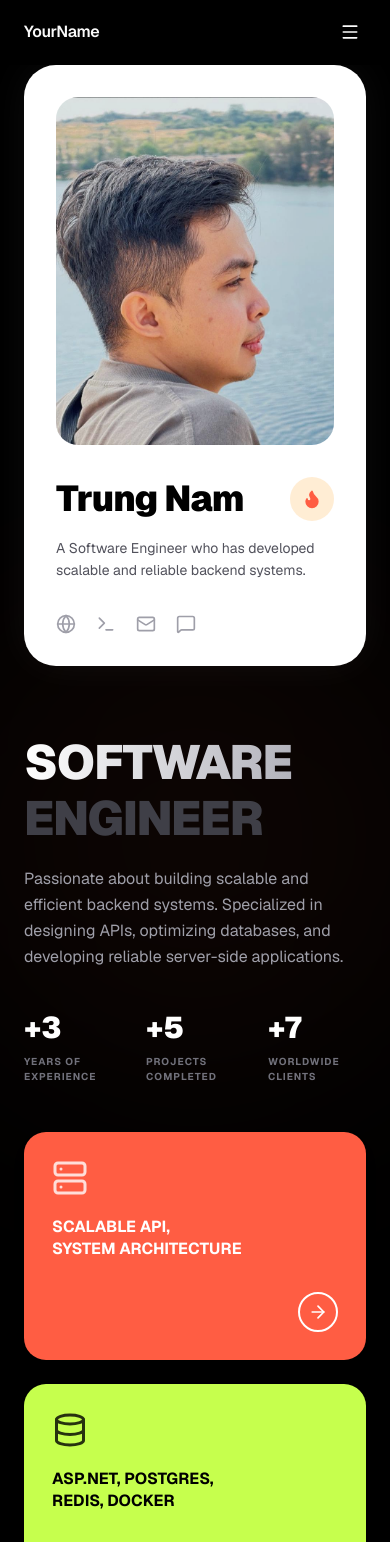
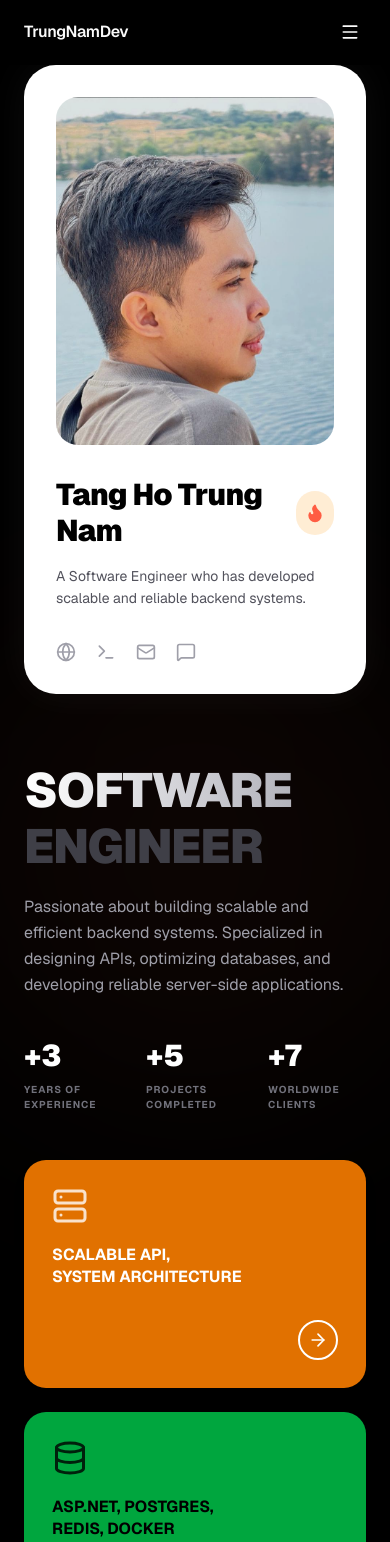
Before and after one commit to thtn-dev/nextjs-portfolio-blog, a Next.js app: page / in a window 390 px wide. Shown: the top 1542 px of the page. Built offline with nearby package versions, Linux system fonts and the light colour scheme.

Commit message:
feat: update UI elements and improve responsiveness across components

```diff
--- a/components/features/hero.tsx
+++ b/components/features/hero.tsx
@@ -18,14 +18,14 @@ const stats = [
 
 const projectCards = [
   {
-    bgColor: "bg-[#FF5D43]",
+    bgColor: "bg-amber-600",
     textColor: "text-white",
     icon: Server,
     title: "SCALABLE API,\nSYSTEM ARCHITECTURE",
     hoverTransform: "hover:-rotate-2 hover:scale-105",
   },
   {
-    bgColor: "bg-[#C6FF4D]",
+    bgColor: "bg-green-600",
     textColor: "text-black",
     icon: Database,
     title: "ASP.NET, POSTGRES,\nREDIS, DOCKER",
@@ -60,8 +60,8 @@ export function Hero() {
 
             {/* Name */}
             <div className="mb-4 flex items-center justify-between">
-              <h2 className="text-4xl font-black tracking-tight text-black">
-                Trung Nam
+              <h2 className="text-3xl font-black tracking-tight text-black">
+                Tang Ho Trung Nam
               </h2>
 
               <div className="flex h-11 w-11 items-center justify-center rounded-full bg-orange-100">
--- a/components/features/tech-stack.tsx
+++ b/components/features/tech-stack.tsx
@@ -40,7 +40,7 @@ function TechCard({ tech }: { tech: TechItem }) {
 
   return (
     <div
-      className="group relative flex flex-col items-center justify-center w-[95px] h-[95px] sm:w-[110px] sm:h-[110px] border border-white/15 bg-white/5 backdrop-blur-lg rounded-2xl shadow-[inset_0_1px_1px_rgba(255,255,255,0.12)] transition-all duration-300 hover:scale-105 hover:bg-white/12 hover:border-white/25 hover:shadow-[0_0_20px_rgba(255,255,255,0.08),inset_0_1px_1px_rgba(255,255,255,0.2)] z-10"
+      className="group relative flex flex-col items-center justify-center w-23.75 h-23.75 sm:w-27.5 sm:h-27.5 border border-white/15 bg-white/5 backdrop-blur-lg rounded-2xl shadow-[inset_0_1px_1px_rgba(255,255,255,0.12)] transition-all duration-300 hover:scale-105 hover:bg-white/12 hover:border-white/25 hover:shadow-[0_0_20px_rgba(255,255,255,0.08),inset_0_1px_1px_rgba(255,255,255,0.2)] z-10"
     >
       {/* Icon Container */}
       <div className="relative flex items-center justify-center w-11 h-11 sm:w-13 sm:h-13 overflow-hidden mb-2">
@@ -74,7 +74,7 @@ export function TechStack() {
     <section id="skills" className="w-full py-20 md:py-28 font-sans text-white relative overflow-hidden flex flex-col items-center justify-center bg-[#0a0a0a]">
 
       {/* Skewed Background Grid */}
-      <div className="absolute inset-[-50%] z-0 origin-center rotate-[15deg] scale-150 pointer-events-none">
+      <div className="absolute inset-[-50%] z-0 origin-center rotate-15 scale-150 pointer-events-none">
         <div
           className="w-full h-full opacity-[0.05]"
           style={{
@@ -101,7 +101,7 @@ export function TechStack() {
         </div>
 
         {/* Glow Effect behind cards */}
-        <div className="absolute top-[60%] left-1/2 -translate-x-1/2 -translate-y-1/2 w-[80%] md:w-[600px] h-[300px] md:h-[400px] bg-purple-600/30 blur-[100px] rounded-full pointer-events-none z-0" />
+        <div className="absolute top-[60%] left-1/2 -translate-x-1/2 -translate-y-1/2 w-[80%] md:w-150 h-75 md:h-100 bg-white/30 blur-[100px] rounded-full pointer-events-none z-0" />
 
         {/* Dense Inverted-Triangle Grid matching the photo */}
         <div className="relative flex flex-col gap-4 items-center justify-center max-w-5xl mx-auto z-10">
--- a/components/layout/footer.tsx
+++ b/components/layout/footer.tsx
@@ -7,7 +7,7 @@ export function Footer() {
         {/* Name and tagline */}
         <div className="mb-6">
           <h2 className="text-base font-semibold tracking-tight text-zinc-50">
-            YourName
+            TrungNamDev
           </h2>
           <p className="mt-1.5 text-sm text-zinc-400 max-w-xs">
             Designing and building clean, high-performance web experiences.
--- a/components/layout/header.tsx
+++ b/components/layout/header.tsx
@@ -21,7 +21,7 @@ export function Header() {
       <header
         className={`mx-auto transition-all duration-500 ease-in-out font-sans ${
           isScrolled
-            ? "max-w-5xl mt-3 rounded-full border border-border bg-background/85 backdrop-blur-md shadow-md px-6"
+            ? "max-w-5xl mt-3 rounded-full border border-white/30 bg-background/95 backdrop-blur-xl shadow-[0_0_20px_hsl(var(--primary)/0.25)] px-6"
             : "w-full border-b border-transparent bg-transparent px-6 md:px-8"
         }`}
       >
@@ -32,7 +32,7 @@ export function Header() {
               href="/"
               className="text-base font-semibold tracking-tight text-foreground transition-opacity hover:opacity-80"
             >
-              YourName
+              TrungNamDev
             </Link>
           </div>
 
```
